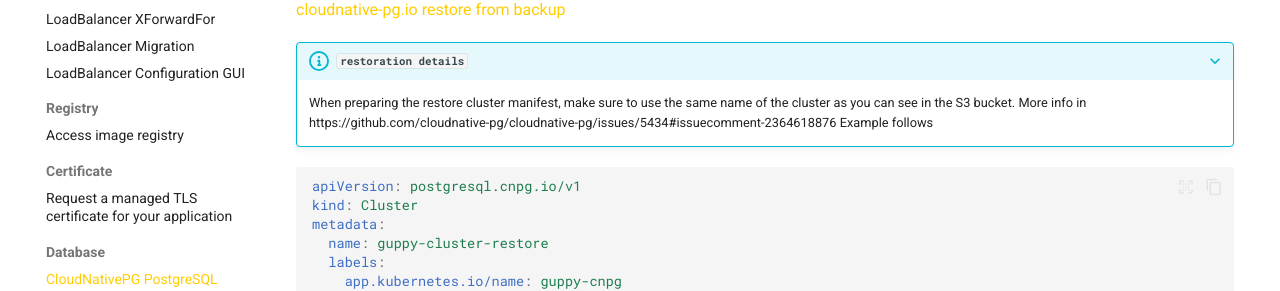
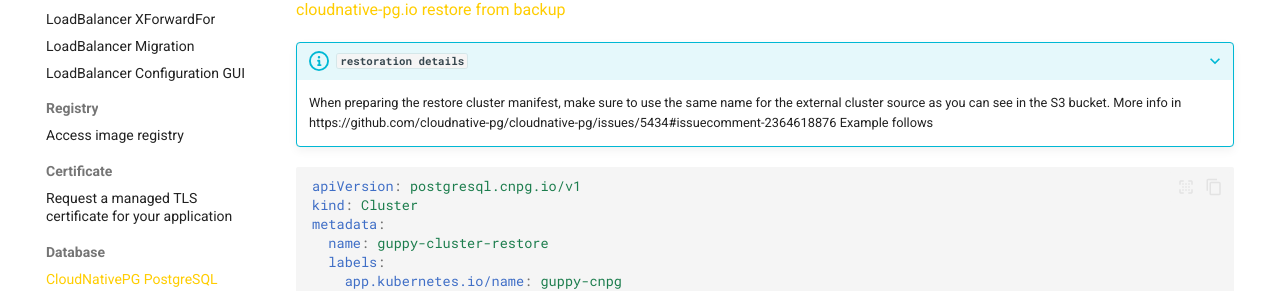
Before and after one commit to UtrechtUniversity/containerplatform-docs, an MkDocs documentation site: the page built from docs/content/guides/cloudnativepg-operator.md, in a window 1280 px wide and 900 px high, scrolled down 4333 px. Shown: the part 165-456 px from the top of the window. Built offline with MkDocs 1.6.1 and Material for MkDocs 9.7.7, drawn with Linux system fonts in a browser that asks for light colours.

Commit message:
Clarify restoration details in CloudnativePG documentation for external cluster source

````diff
--- a/docs/content/guides/cloudnativepg-operator.md
+++ b/docs/content/guides/cloudnativepg-operator.md
@@ -195,7 +195,7 @@
 <a href="https://cloudnative-pg.io/documentation/1.27/recovery/" target="_blank">cloudnative-pg.io restore from backup</a>
 
 ???+ info "`restoration details`"
-    When preparing the restore cluster manifest, make sure to use the same name of the cluster as you can see in the S3 bucket. More info in https://github.com/cloudnative-pg/cloudnative-pg/issues/5434#issuecomment-2364618876
+    When preparing the restore cluster manifest, make sure to use the same name for the external cluster source as you can see in the S3 bucket. More info in https://github.com/cloudnative-pg/cloudnative-pg/issues/5434#issuecomment-2364618876
     Example follows
 
 ```yaml
````
